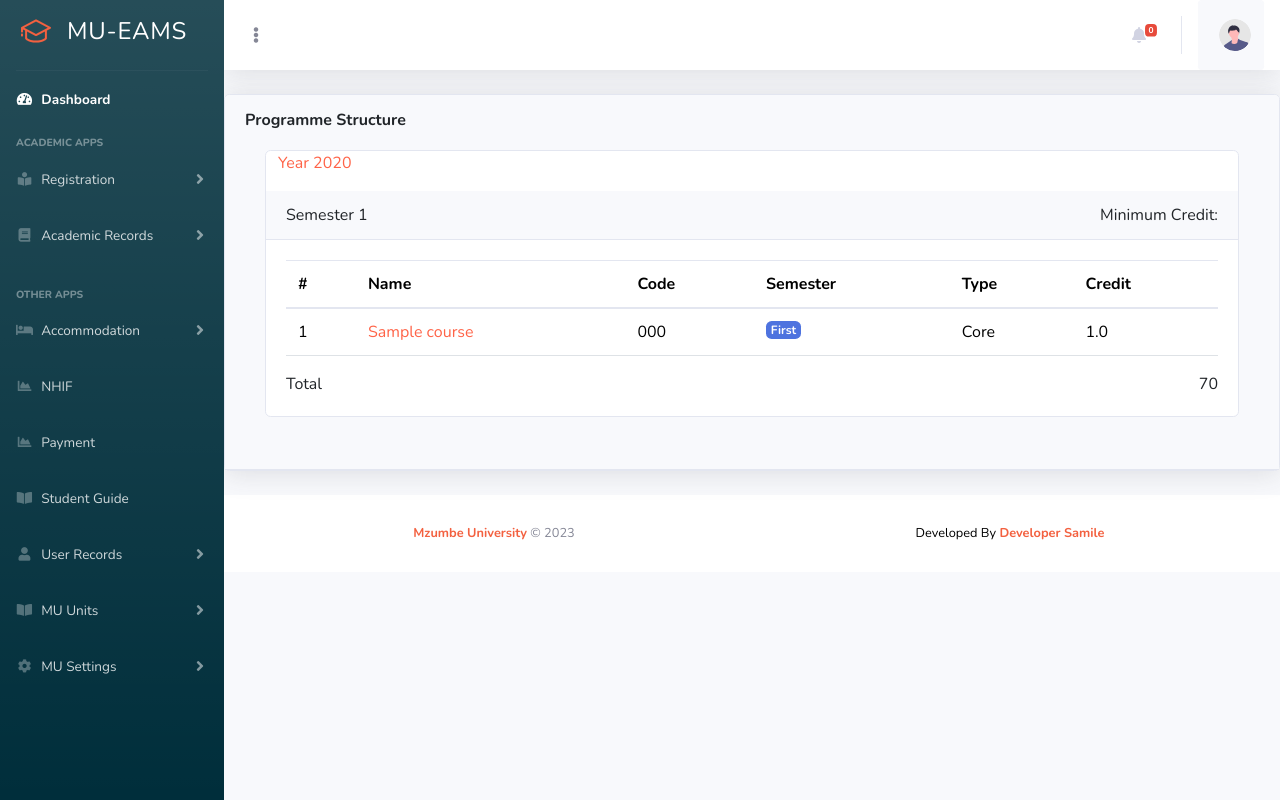
After one commit to yohana-samile/mu-eams, a Django app: page /eams/programme_stracture in a window 1280 px wide. The commit adds this page. Run offline with Django 4.2, Linux system fonts and the light colour scheme; tables that the repository leaves empty hold one stand-in row (values such as "Sample post"); some libraries are stand-ins or nearby versions.

Commit message:
progress

```diff
--- /dev/null
+++ b/eams/templates/course/register_my_course.html
@@ -0,0 +1,4 @@
+{%load static %}
+{% include 'layout/layout.html' %}
+
+{% include 'layout/footer1.html' %}
--- /dev/null
+++ b/eams/templates/exam/exam_attendance.html
@@ -0,0 +1,4 @@
+{%load static %}
+{% include 'layout/layout.html' %}
+
+{% include 'layout/footer1.html' %}
--- a/eams/templates/layout/layout.html
+++ b/eams/templates/layout/layout.html
@@ -44,11 +44,11 @@
                 </a>
                 <div id="collapseTwo" class="collapse" aria-labelledby="headingTwo" data-parent="#accordionSidebar">
                     <div class="collapse-inner rounded" style="background-color: #002E3B;">
-                        <a class="collapse-item text-white" href="">Course Registration</a>
+                        <a class="collapse-item text-white" href="{% url 'register_my_course' %}">Course Registration</a>
                         {% if student_regstraion %}
                             <a class="collapse-item text-white" href="{% url 'student_semester_registration' %}">Semester Registration</a>
                         {% endif %}
-                        <a class="collapse-item text-white" href="">Programme Stracture</a>
+                        <a class="collapse-item text-white" href="{% url 'programme_stracture' %}">Programme Stracture</a>
                         <a class="collapse-item text-white" href="">Registration History</a>
                     </div>
                 </div>
@@ -65,6 +65,7 @@
                     data-parent="#accordionSidebar">
                     <div class="collapse-inner rounded" style="background-color: #002E3B;">
                         <a class="collapse-item text-white" href="utilities-color.html">Exams</a>
+                        <a class="collapse-item text-white" href="{% url 'exam_attendance' %}">Exam Attendance</a>
                     </div>
                 </div>
             </li>
@@ -89,6 +90,12 @@
                 <a class="nav-link" href="javaScript:void">
                     <i class="fas fa-fw fa-chart-area"></i>
                     <span>NHIF</span></a>
+            </li>
+            <!-- payment -->
+            <li class="nav-item">
+                <a class="nav-link" href="{% url 'payment' %}">
+                    <i class="fas fa-fw fa-chart-area"></i>
+                    <span>Payment</span></a>
             </li>
 
             <!-- Nav Item - Student Guide -->
--- /dev/null
+++ b/eams/templates/payment/payment.html
@@ -0,0 +1,4 @@
+{%load static %}
+{% include 'layout/layout.html' %}
+
+{% include 'layout/footer1.html' %}
--- /dev/null
+++ b/eams/templates/programme/programme_stracture.html
@@ -0,0 +1,62 @@
+{%load static %}
+{% include 'layout/layout.html' %}
+<!-- unit data -->
+<div class="card shadow mb-4">
+    <div class="card-header py-3">
+        <h6 class="m-0 font-weight-bold">Programme Structure</h6>
+        {% include 'resource/messages.html' %}
+        <div class="card-body">
+            <div class="table-responsive">
+                <div class="card mb-3">
+                    <div class="row col-md-4">
+                        <ul>
+                            <li class="list-inline">
+                                {% for year in years %}
+                                    <a href="" style="cursor: pointer; color: tomato;">Year {{ year.year }}</a>
+                                {% endfor %}
+                            </li>
+                        </ul>
+                    </div>
+                    <div class="card-header">Semester 1<span style="float: right;">Minimum Credit:</span></div>
+                    <div class="card-body">
+                        <table class="table table-hover">
+                            <thead>
+                            <tr>
+                                <th>#</th>
+                                <th>Name</th>
+                                <th>Code</th>
+                                <th>Semester</th>
+                                <th>Type</th>
+                                <th>Credit</th>
+                            </tr>
+                            </thead>
+                            <tbody>
+                                {% for course in courses %}
+                                    <tr>
+                                        <td>{{forloop.counter}}</td>
+                                        <td><a href="javascript:void(0)" style="text-decoration: none; color: tomato;">{{course.name}}</a></td>
+                                        <td>{{course.code}}</td>
+                                        <td>
+                                            {% if course.name != 1 %}
+                                                <span class="badge badge-primary"> First</span>
+                                            {% elif course.name == 2 %}
+                                                <span class="badge badge-primary"> Second</span>
+                                            {% else %}
+                                                <span class="badge badge-danger">Unkwon</span>
+                                            {%endif %}
+                                        </td>
+                                        <td>{{course.type}}</td>
+                                        <td>{{course.credit}}</td>
+                                    </tr>
+                                {% endfor %}
+                            </tbody>
+                        </table>
+                    <p class="card-text">Total <span style="float: right;">70</span></p>
+                    </div>
+                </div>
+            </div>
+        </div>
+    </div>
+</div>
+
+{% include 'layout/footer1.html' %}
--- a/eams/urls.py
+++ b/eams/urls.py
@@ -27,6 +27,14 @@ urlpatterns = [
     path("course", views.course, name="course"),
 
     # student_semester_registration
-    path("student_semester_registration", views.student_semester_registration, name="student_semester_registration")
+    path("student_semester_registration", views.student_semester_registration, name="student_semester_registration"),
+    # programme_stracture
+    path("programme_stracture", views.programme_stracture, name="programme_stracture"),
+    # register_my_course
+    path("register_my_course", views.register_my_course, name="register_my_course"),
+
+    # exam_attendance, payment
+    path("exam_attendance", views.exam_attendance, name="exam_attendance"),
+    path("payment", views.payment, name="payment")
 # ] + static(settings.STATIC_URL, document_root=settings.STATIC_ROOT)
 ] + static(settings.MEDIA_URL, document_root=settings.MEDIA_ROOT)
--- a/eams/views.py
+++ b/eams/views.py
@@ -249,6 +249,7 @@ def student(request):
         # 'students': Student.objects.filter(student__isnull=False).values(
         #     'first_name', 'last_name', 'email', 'username', 'programme'
         # mumsaco1_mumsa pass mumsa1234567890mumsa
+        # email mumsa@mumsa.co.tz pass mumsa1234567890mumsa
         # ),
     }
     return render(request, 'user/student.html', context)
@@ -284,6 +285,22 @@ def student_semester_registration(request):
     }
     return render(request, 'semester/student_semester_registration.html', semesters)
 
+def programme_stracture(request):
+    context = {
+        'courses': Course.objects.all(),
+        'years': Year_of_study.objects.all()
+    }
+    return render(request, 'programme/programme_stracture.html', context)
+
+# register_my_course
+def register_my_course(request):
+    return render(request, 'course/register_my_course.html')
+
+# exam_attendance, payment
+def exam_attendance(request):
+    return render(request, "exam/exam_attendance.html")
+def payment(request):
+    return render(request, 'payment/payment.html')
 # logout
 # def logout(request):
 #     auth.logout(request)
```
Also changed, not shown: eams/templates/modal/payment_modal.html (added).
